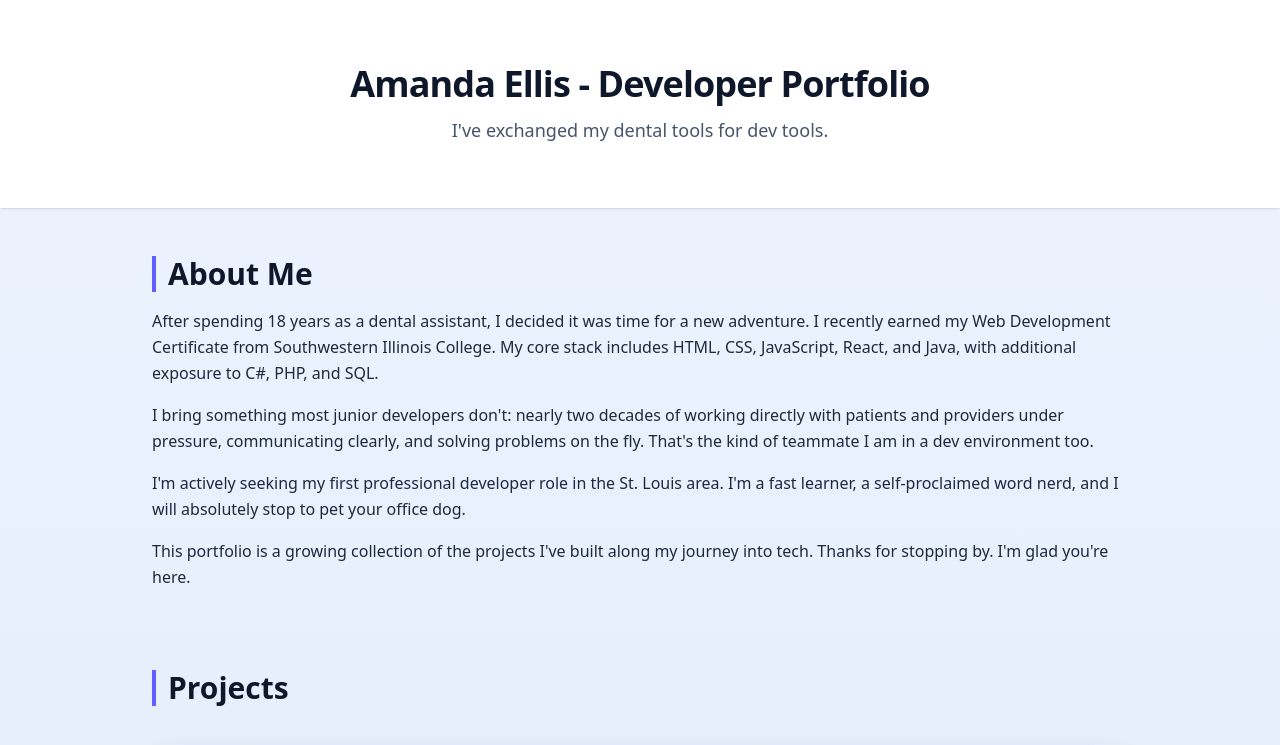
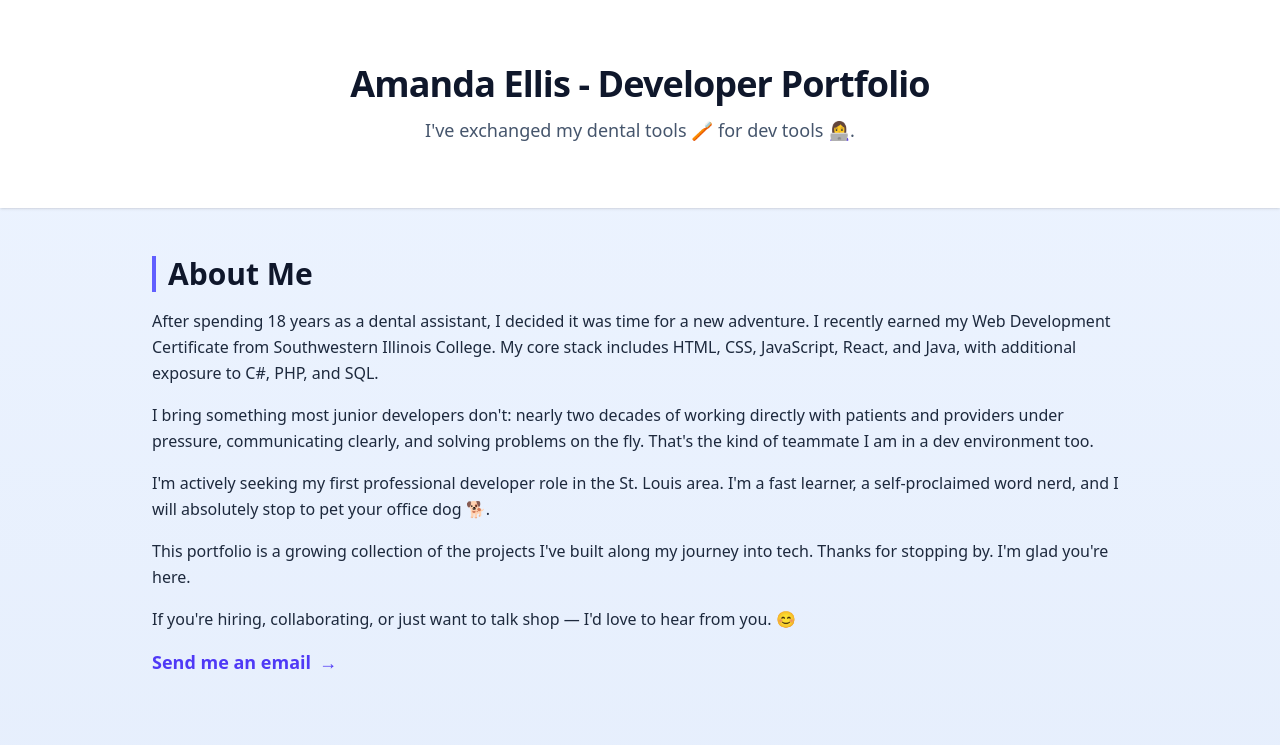
Before and after one commit to hearyoume/my-portfolio, a React (Vite) app: page / in a window 1280 px wide. Shown: the top 745 px of the page. Built offline with nearby package versions, Linux system fonts and the light colour scheme; the HTML template or start-up script is replaced by a standard one.

Commit message:
Enhance personal introduction with emojis and add contact email link

```diff
--- a/src/app.jsx
+++ b/src/app.jsx
@@ -12,7 +12,7 @@ export default function App() {
           Amanda Ellis - Developer Portfolio
         </h1>
         <p className="mt-3 text-lg text-slate-600">
-          I've exchanged my dental tools for dev tools.
+          I've exchanged my dental tools 🪥 for dev tools 👩‍💻.
         </p>
       </header>
 
@@ -42,7 +42,7 @@ export default function App() {
           <p className="leading-relaxed">
             I'm actively seeking my first professional developer role in the St.
             Louis area. I'm a fast learner, a self-proclaimed word nerd, and I
-            will absolutely stop to pet your office dog.
+            will absolutely stop to pet your office dog 🐕.
           </p>
 
           <p className="leading-relaxed">
@@ -50,6 +50,18 @@ export default function App() {
             along my journey into tech. Thanks for stopping by. I'm glad you're
             here.
           </p>
+
+          <p className="leading-relaxed font-medium">
+            If you're hiring, collaborating, or just want to talk shop — I'd
+            love to hear from you. 😊
+          </p>
+          <a
+            href="mailto:adelliscodes@gmail.com"
+            className="inline-flex items-center gap-2 text-indigo-600 font-semibold text-lg hover:text-indigo-800 hover:underline transition"
+          >
+            Send me an email
+            <span aria-hidden="true">→</span>
+          </a>
         </section>
 
         {/* PROJECTS SECTION */}
```
